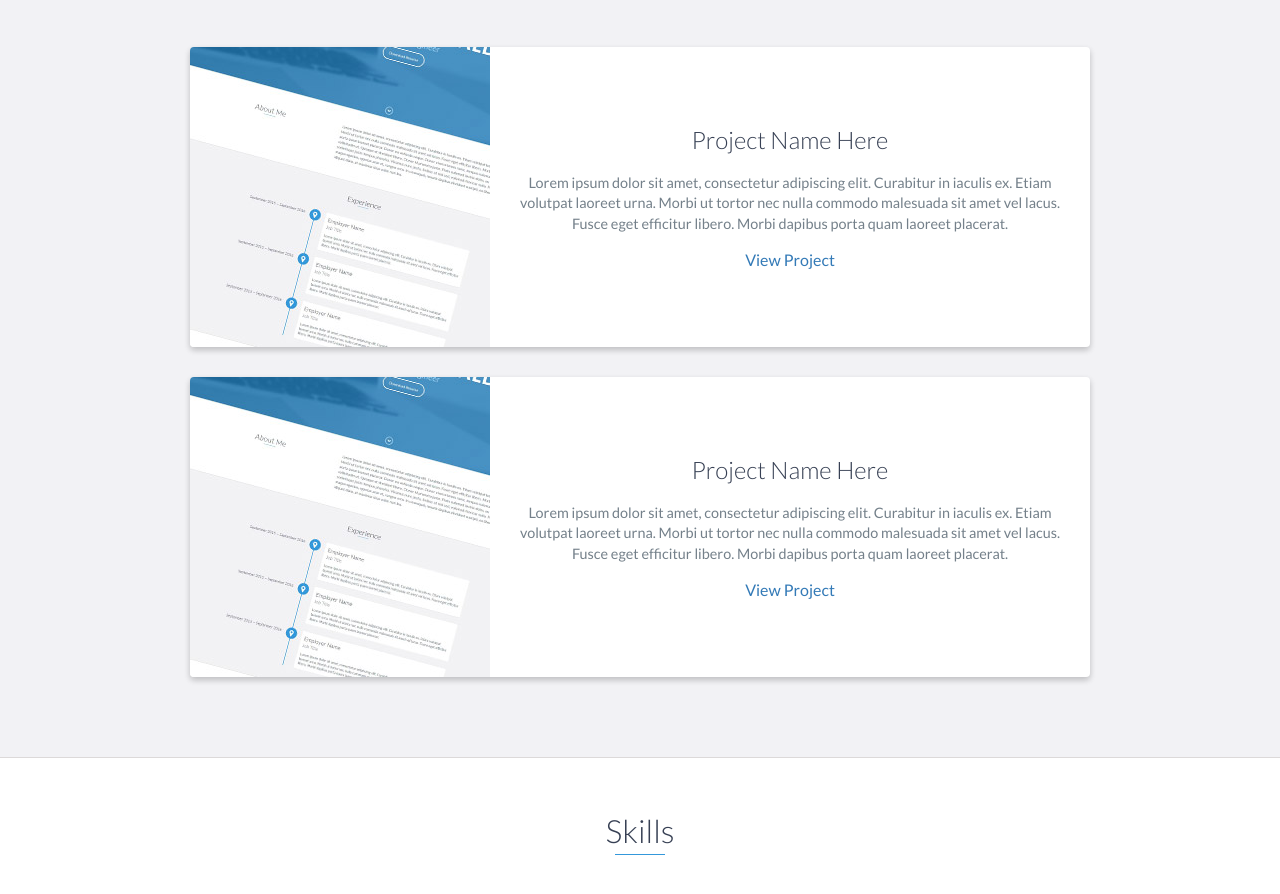
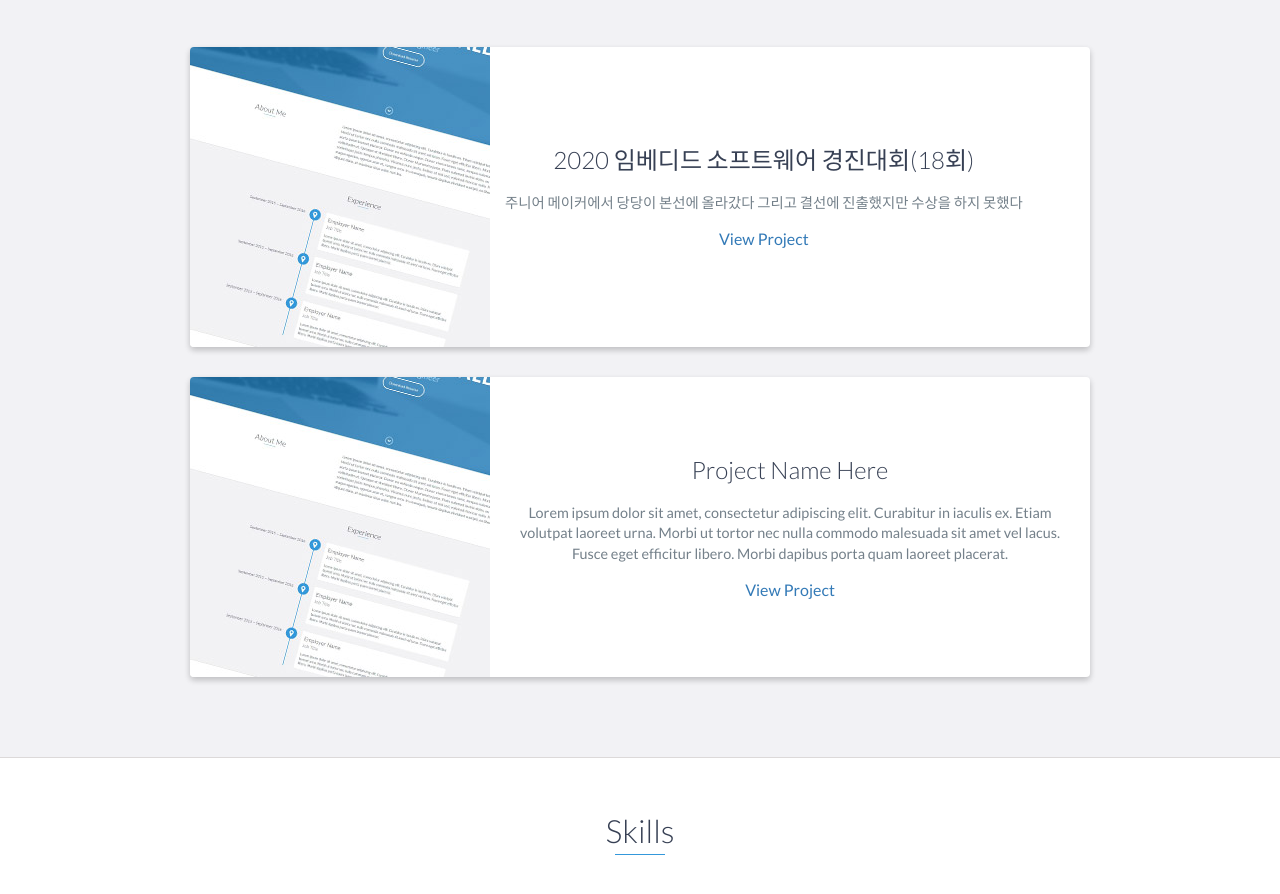
Before and after one commit to Leesuhyen/Leesuhyen.github.io, a website: page index.html in a window 1280 px wide. Shown: the part 2591-3485 px from the top of the page. Drawn offline with nearby package versions, Linux system fonts and the light colour scheme.

Commit message:
change you

```diff
--- a/index.html
+++ b/index.html
@@ -167,9 +167,9 @@
                     </div>
                     <!-- End .project-image -->
                     <div class="project-info">
-                        <h3>Project Name Here</h3>
+                        <h3>2020 임베디드 소프트웨어 경진대회(18회)</h3>
                         <p>
-                            Lorem ipsum dolor sit amet, consectetur adipiscing elit. Curabitur in iaculis ex. Etiam volutpat laoreet urna. Morbi ut tortor nec nulla commodo malesuada sit amet vel lacus. Fusce eget efficitur libero. Morbi dapibus porta quam laoreet placerat.
+                            주니어 메이커에서 당당이 본선에 올라갔다 그리고 결선에 진출했지만 수상을 하지 못했다
                         </p>
                         <a href="#">View Project</a>
                     </div>
@@ -187,7 +187,7 @@
                         <p>
                             Lorem ipsum dolor sit amet, consectetur adipiscing elit. Curabitur in iaculis ex. Etiam volutpat laoreet urna. Morbi ut tortor nec nulla commodo malesuada sit amet vel lacus. Fusce eget efficitur libero. Morbi dapibus porta quam laoreet placerat.
                         </p>
-                        <a href="#">View Project</a>
+                        <a href="http://eswcontest.or.kr/main/main.php">View Project</a>
                     </div>
                     <!-- End .project-info -->
                 </div>
```
